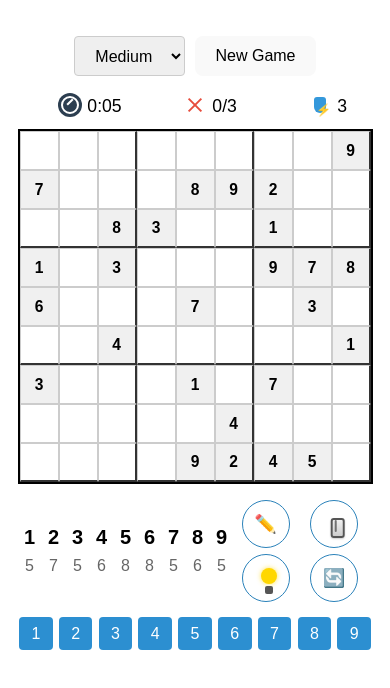
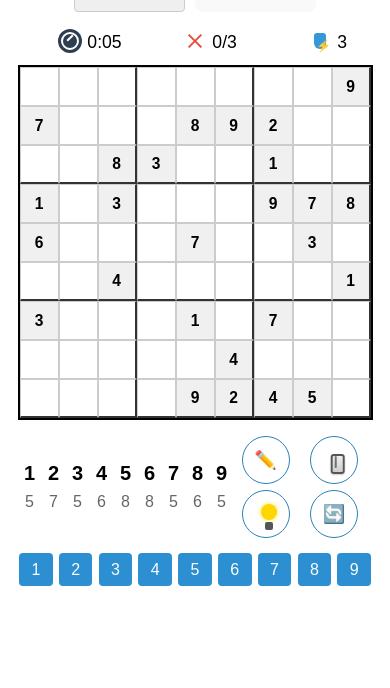
Before and after one commit to kiranofans/sudoku_game, a React (Vite) app: page / in a window 390 px wide. Shown: the top 688 px of the page. Built offline with nearby package versions, Linux system fonts and the light colour scheme.

Commit message:
change margin top to 0

```diff
--- a/src/App.css
+++ b/src/App.css
@@ -784,7 +784,7 @@ button {
 
 /* Sudoku game top margin */
 .game-controls{
-  margin-top: 8rem;
+  margin-top: 0rem;
 }
 
   html, body{
```
Also changed, not shown: 3 other files (tests, documents, lock files or other folders).
